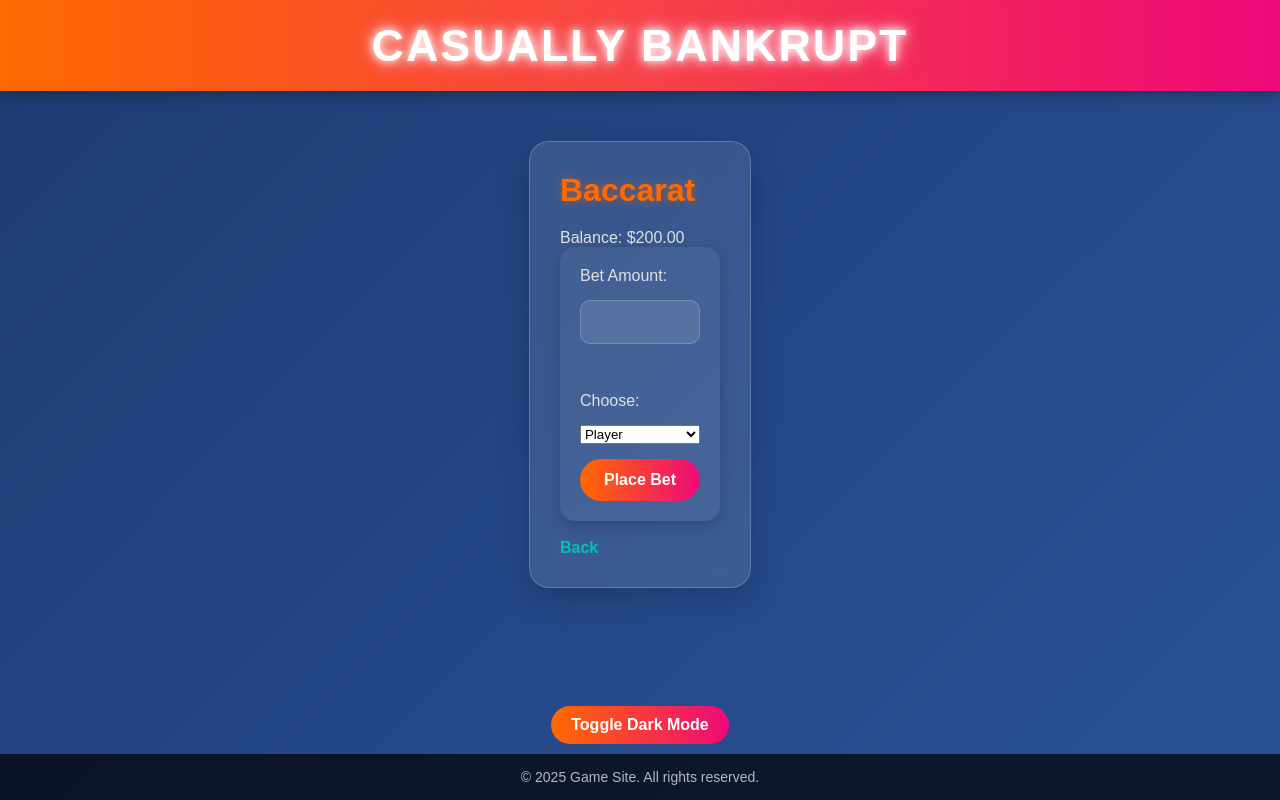
After one commit to Bstones03/game_site, a Django app: page /games/baccarat/ in a window 1280 px wide. The commit adds this page. Run offline with Django 5.2, Linux system fonts and the light colour scheme; a user stored in the database is signed in; data comes from the database, SQL or seed files in the repository.

Commit message:
Fixed up games a bit and added testing html

```diff
--- a/games/views.py
+++ b/games/views.py
@@ -285,7 +285,8 @@ def baccarat(request):
     profile, _ = UserProfile.objects.get_or_create(user=request.user)
     if request.method == 'POST':
         bet_choice = request.POST.get('bet_choice')
-        bet_amount = int(request.POST.get('bet', 0))
+        bet_amount = int(request.POST.get('bet') or request.session.get('last_bet', 0))
+        request.session['last_bet'] = bet_amount
         if bet_amount <= 0 or bet_amount > profile.balance:
             return render(request, 'games/baccarat.html', {'error': 'Invalid bet', 'balance': profile.balance})
 
@@ -308,7 +309,10 @@ def baccarat(request):
         return render(request, 'games/baccarat.html', {
             'player': player, 'banker': banker, 'balance': profile.balance, 'result': result
         })
-    return render(request, 'games/baccarat.html', {'balance': profile.balance})
+    return render(request, 'games/baccarat.html', {
+        'balance': profile.balance,
+        'bet': request.session.get('last_bet', ''),
+    })
 
 
 ##################################
@@ -318,7 +322,8 @@ def baccarat(request):
 def three_card_poker(request):
     profile, _ = UserProfile.objects.get_or_create(user=request.user)
     if request.method == 'POST':
-        bet_amount = int(request.POST.get('bet', 0))
+        bet_amount = int(request.POST.get('bet') or request.session.get('last_bet', 0))
+        request.session['last_bet'] = bet_amount
         if bet_amount <= 0 or bet_amount > profile.balance:
             return render(request, 'games/three_card_poker.html', {'error': 'Invalid bet', 'balance': profile.balance})
 
@@ -341,7 +346,10 @@ def three_card_poker(request):
         return render(request, 'games/three_card_poker.html', {
             'player': player, 'dealer': dealer, 'balance': profile.balance, 'result': result
         })
-    return render(request, 'games/three_card_poker.html', {'balance': profile.balance})
+    return render(request, 'games/three_card_poker.html', {
+        'balance': profile.balance,
+        'bet': request.session.get('last_bet', ''),
+    })
 
 
 ##################################
@@ -351,7 +359,8 @@ def three_card_poker(request):
 def war(request):
     profile, _ = UserProfile.objects.get_or_create(user=request.user)
     if request.method == 'POST':
-        bet_amount = int(request.POST.get('bet', 0))
+        bet_amount = int(request.POST.get('bet') or request.session.get('last_bet', 0))
+        request.session['last_bet'] = bet_amount
         if bet_amount <= 0 or bet_amount > profile.balance:
             return render(request, 'games/war.html', {'error': 'Invalid bet', 'balance': profile.balance})
 
@@ -374,4 +383,7 @@ def war(request):
         return render(request, 'games/war.html', {
             'player_card': player_card, 'dealer_card': dealer_card, 'balance': profile.balance, 'result': result
         })
-    return render(request, 'games/war.html', {'balance': profile.balance})
+    return render(request, 'games/war.html', {
+        'balance': profile.balance,
+        'bet': request.session.get('last_bet', ''),
+    })
--- /dev/null
+++ b/templates/games/baccarat.html
@@ -0,0 +1,27 @@
+{% extends 'base.html' %}
+{% block content %}
+<h2>Baccarat</h2>
+<p>Balance: ${{ balance }}</p>
+
+<form method="post">
+  {% csrf_token %}
+  <label>Bet Amount:</label>
+  <input type="number" name="bet" required min="1" max="{{ balance }}" value="{{ bet }}">
+  <br>
+  <label>Choose:</label>
+  <select name="bet_choice">
+    <option value="player">Player</option>
+    <option value="banker">Banker</option>
+    <option value="tie">Tie</option>
+  </select>
+  <button type="submit">Place Bet</button>
+</form>
+<br>
+{% if player %}
+  <p>Player Hand: {% for c in player %}{{ c.rank }}{{ c.suit }} {% endfor %}</p>
+  <p>Banker Hand: {% for c in banker %}{{ c.rank }}{{ c.suit }} {% endfor %}</p>
+  <p><strong>{{ result }}</strong></p>
+{% endif %}
+{% if error %}<p style="color:red">{{ error }}</p>{% endif %}
+<a href="{% url 'play' %}">Back</a>
+{% endblock %}
```
Also changed, not shown: templates/games/play.html (+6 -6 lines), templates/games/three_card_poker.html (added, +20 -0 lines), templates/games/war.html (added, +20 -0 lines).
